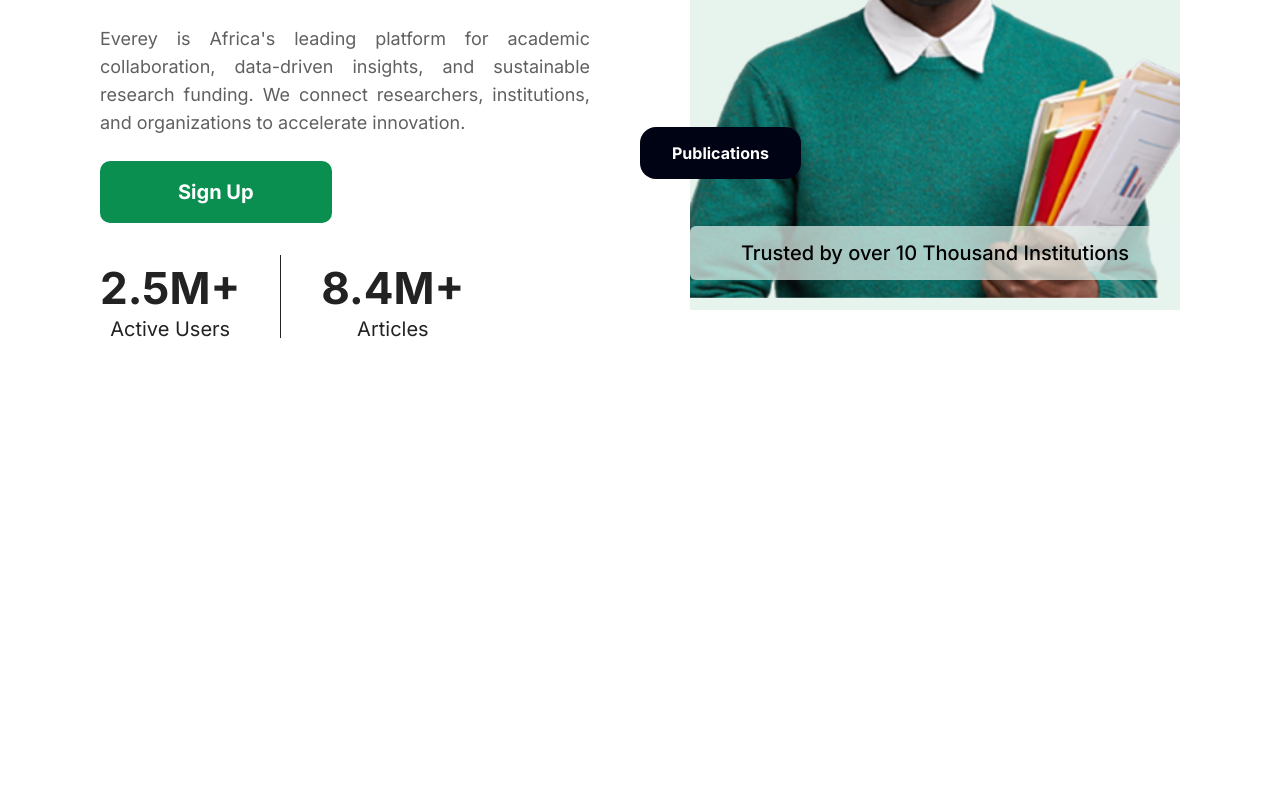
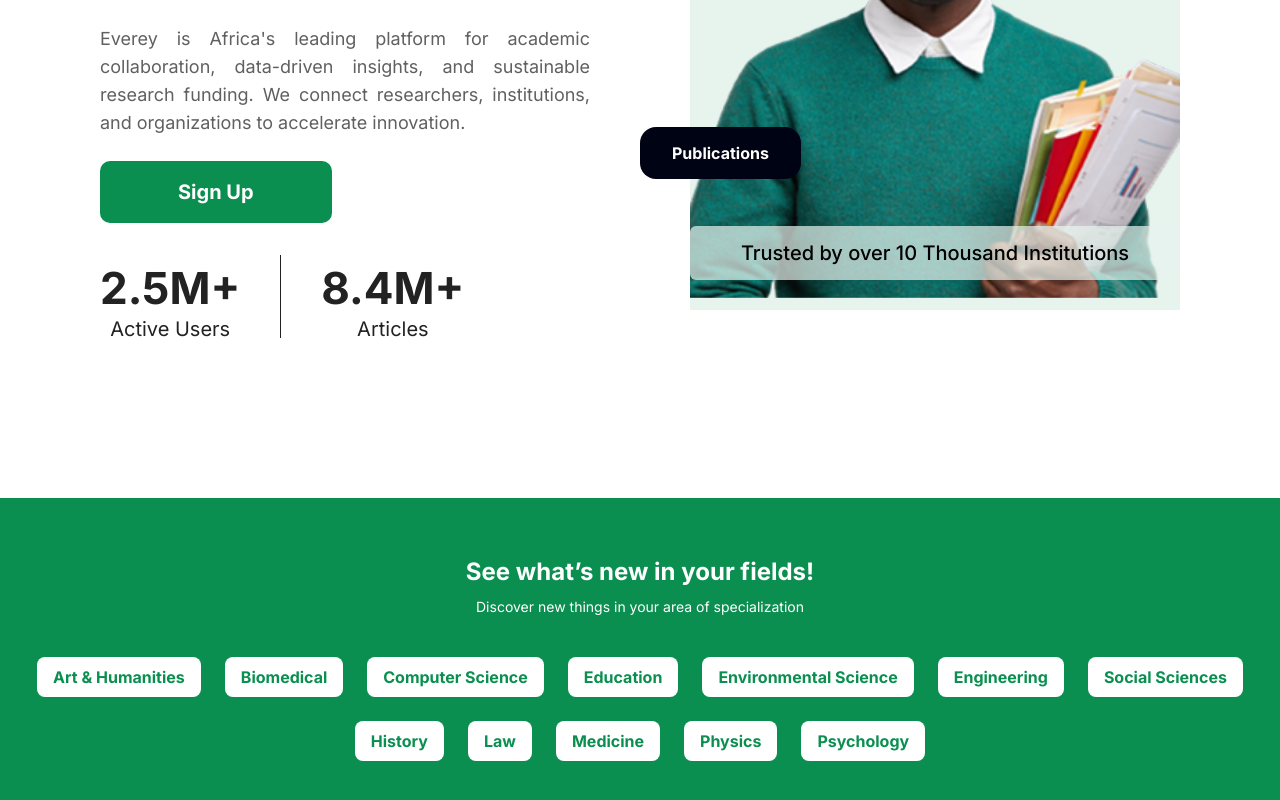
Before and after one commit to Josh-Alhassan/everey-app, a Next.js app: page / in a window 1280 px wide. Shown: the part 334-1134 px from the top of the page. Before the commit the page ends 832 px from the top, so only its background shows below. Built offline with nearby package versions, Linux system fonts and the light colour scheme.

Commit message:
add area of specialization

```diff
--- a/src/app/globals.css
+++ b/src/app/globals.css
@@ -10,8 +10,11 @@
 
 :root {
   --background: #ffffff;
+  --text-color: rgba(255, 255, 255, 1);
   --foreground: #606060;
-  --primaryColor: #0b8f50;
+  --primaryColor: rgb(11, 143, 80);
+  --text-color-green: rgba(11, 143, 80, 1);
+  --background-color-green: rgba(11, 143, 80, 1);
   --secondaryGrey: #222222;
   --secondaryBackground: rgba(231, 244, 238, 1);
   --tertiary-background: rgba(247, 249, 249, 1);
--- a/src/app/page.tsx
+++ b/src/app/page.tsx
@@ -1,3 +1,4 @@
+import AreaOfSpecialization from "@/component/AreaOfSpecialization";
 import Hero from "@/component/Hero";
 import { Inter } from "next/font/google";
 
@@ -8,6 +9,7 @@
   return (
     <div>
       <Hero />
+      <AreaOfSpecialization />
       <footer></footer>
     </div>
   );
--- /dev/null
+++ b/src/component/AreaOfSpecialization.module.css
@@ -0,0 +1,46 @@
+.areaSection {
+  background-color: var(--background-color-green);
+  padding: 60px 20px;
+}
+
+.areaHeader {
+  margin-bottom: 40px;
+  text-align: center;
+  display: flex;
+  flex-direction: column;
+  gap: 10px;
+}
+
+.areaHeaderTitle {
+  font-weight: 600;
+  font-size: 24px;
+  line-height: 28px;
+}
+
+.areaHeaderText {
+  font-size: 14px;
+}
+
+.areaHeaderText,
+.areaHeaderTitle {
+  color: var(--text-color);
+}
+
+.areaFields {
+  /* background-color: aquamarine; */
+
+  display: flex;
+  flex-wrap: wrap;
+  align-items: center;
+  justify-content: center;
+  gap: 24px;
+}
+
+.areaField {
+  color: var(--text-color-green);
+  background: var(--background);
+  padding: 8px 16px;
+  width: fit-content;
+  border-radius: 8px;
+  font-weight: 600;
+}
--- /dev/null
+++ b/src/component/AreaOfSpecialization.tsx
@@ -0,0 +1,45 @@
+import React from "react";
+import style from "./AreaOfSpecialization.module.css";
+
+// Define TypeScript interface for career fields
+interface CareerField {
+  field: string;
+}
+const AreaOfSpecialization: React.FC = () => {
+  const careerFields: CareerField[] = [
+    { field: "Art & Humanities" },
+    { field: "Biomedical" },
+    { field: "Computer Science" },
+    { field: "Education" },
+    { field: "Environmental Science" },
+    { field: "Engineering" },
+    { field: "Social Sciences" },
+    { field: "History" },
+    { field: "Law" },
+    { field: "Medicine" },
+    { field: "Physics" },
+    { field: "Psychology" },
+  ];
+  return (
+    <section className={style.areaSection}>
+      <header className={style.areaHeader}>
+        <h2 className={style.areaHeaderTitle}>
+          See what’s new in your fields!
+        </h2>
+        <p className={style.areaHeaderText}>
+          Discover new things in your area of specialization
+        </p>
+      </header>
+
+      <main className={style.areaFields}>
+        {careerFields.map((career, index) => (
+          <div key={index} className={style.areaField}>
+            {career.field}
+          </div>
+        ))}
+      </main>
+    </section>
+  );
+};
+
+export default AreaOfSpecialization;
```
